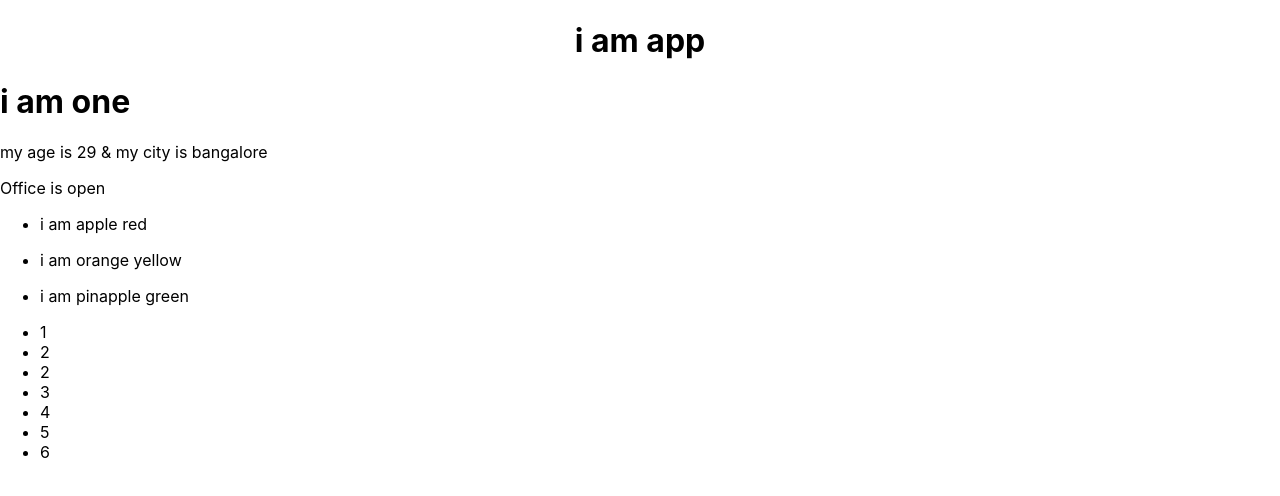
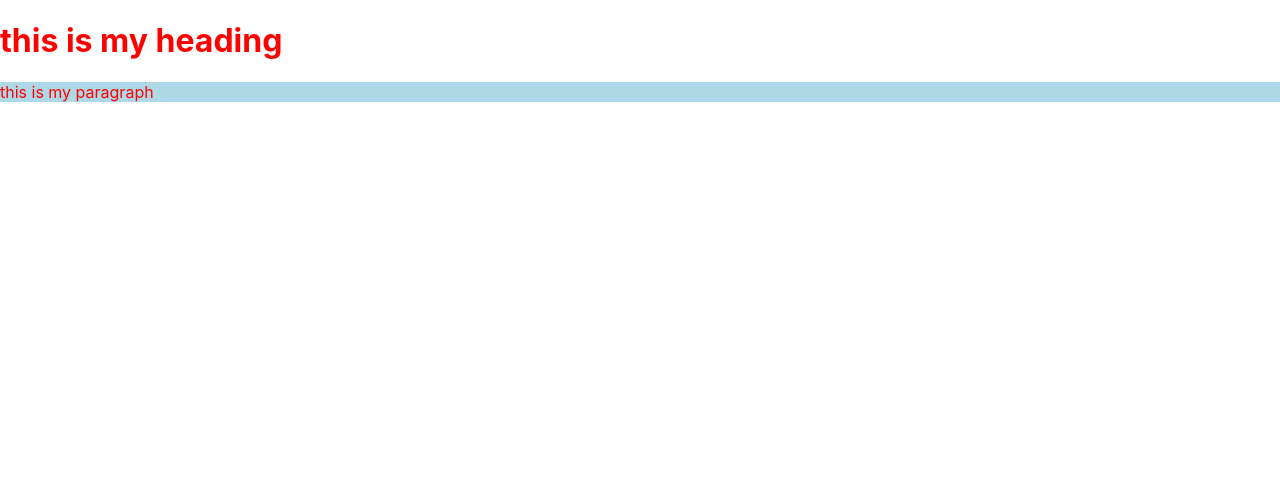
Before and after one commit to PrabhuSPK/ReactJs_Basics_02, a React (Create React App) app in the folder project/: page / in a window 1280 px wide. Shown: the top 496 px of the page. Built offline with nearby package versions, Linux system fonts and the light colour scheme.

Commit message:
Inline CSS styling (direct & object)

```diff
--- /dev/null
+++ b/project/src/components/Header.js
@@ -0,0 +1,15 @@
+function Header(){
+    const headingStyle={
+        color : "red",
+        backgroundColor : "lightblue",
+    }
+    return(
+        <>
+        <h1 style={{ color : "red" }}>this is my heading</h1>
+        <p style={headingStyle}>this is my paragraph</p>
+        </>
+    )
+}
+
+
+export default Header;
--- a/project/src/index.js
+++ b/project/src/index.js
@@ -7,16 +7,19 @@ import One from './components/One'
 import Two from './components/Two'
 import Three from './components/Three'
 import Four from './components/Four';
+import Header from './components/Header';
 
 const root = ReactDOM.createRoot(document.getElementById('root'));
 root.render(
   <React.StrictMode>
-    <App />
+    {/* <App /> */}
 
-    <One />
+    {/* <One /> */}
     {/* <Two /> */}
     {/* <Three /> */}
     {/* <Four /> */}
+
+    <Header />
   </React.StrictMode>
 );
 
```
